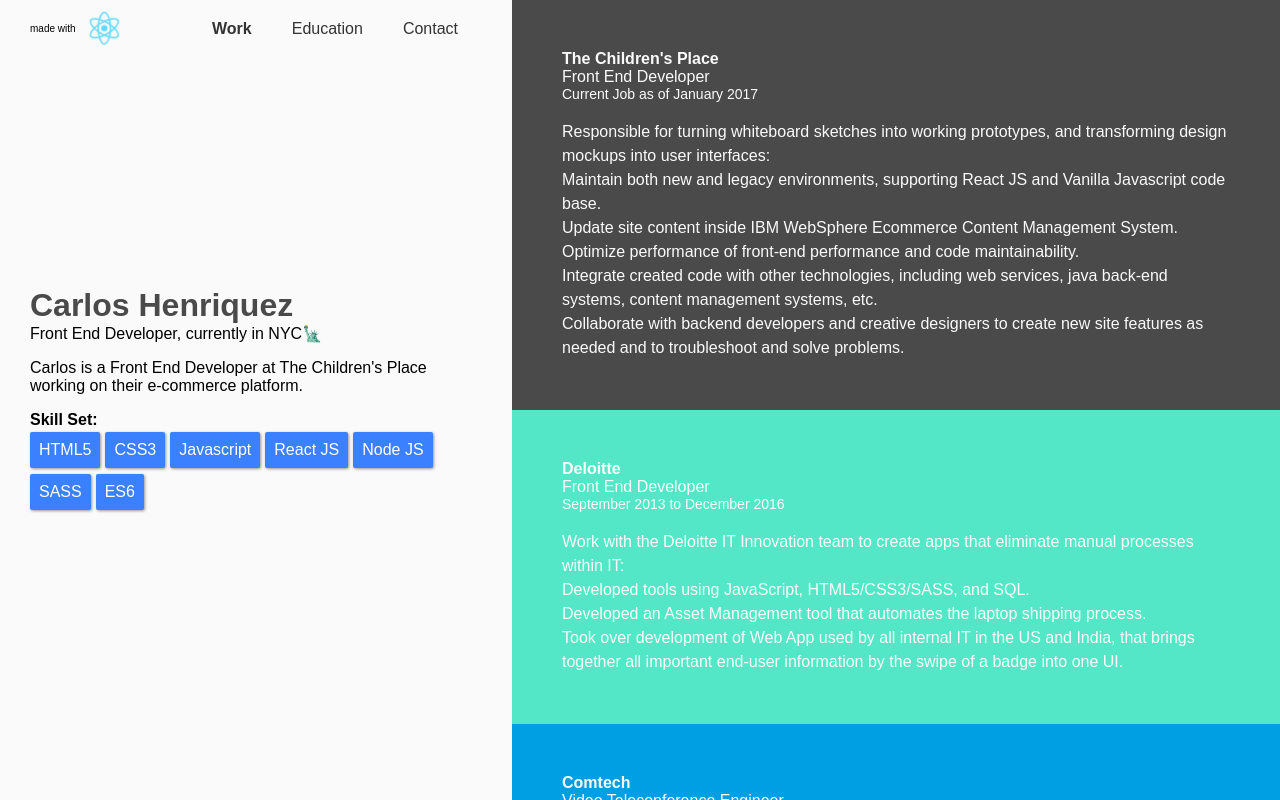
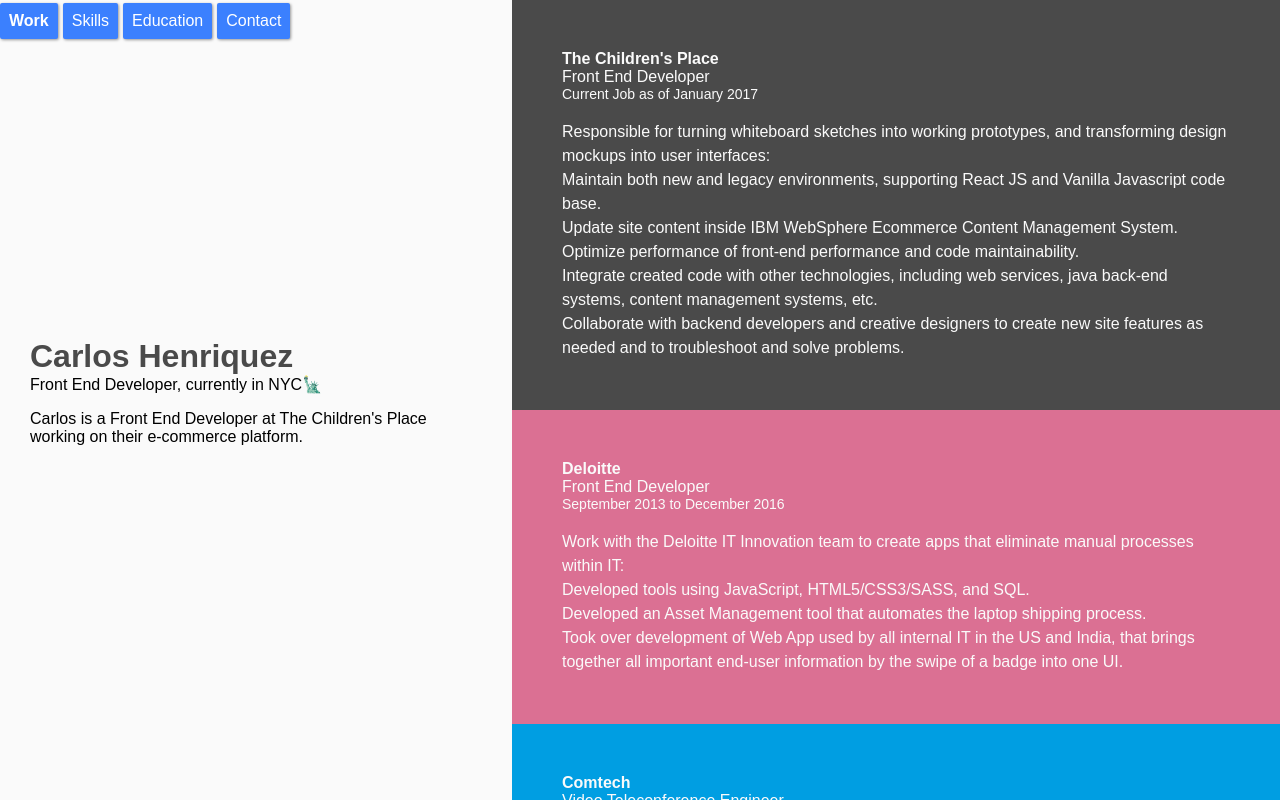
Before and after one commit to carloschulo/react-resume, a React (Create React App) app: page / in a window 1280 px wide. Built offline with nearby package versions, Linux system fonts and the light colour scheme; a web font is replaced by a local one.

Commit message:
fixed routing and added styles

```diff
--- a/package.json
+++ b/package.json
@@ -4,6 +4,7 @@
   "private": true,
   "dependencies": {
     "react": "^15.5.4",
+    "react-addons-css-transition-group": "^15.5.2",
     "react-dom": "^15.5.4",
     "react-router": "4.0.0-alpha.4",
     "react-router-dom": "^4.1.1"
--- a/src/App.css
+++ b/src/App.css
@@ -21,19 +21,14 @@
 
 .App__pages{
   position: absolute;
-  left: 15%;
+  left: 0;
   top: 0;
   list-style: none;
   display: flex;
 }
 
-.App__pages li {
-  padding: 20px;
-}
-
 .App__pages a {
   text-decoration: none;
-  color: #333;
 }
 
 .made-with-react {
@@ -43,10 +38,12 @@
   font-size: 10px;
   position: absolute;
   top: 1%;
+  display: none;
 }
 
 .Header-Container,
-.Card-Container {
+.Card-Container,
+.Modal-Container {
   display: flex;
   justify-content: center;
   align-items: center;
@@ -60,7 +57,7 @@
   position: relative;
 }
 
-.Card-Container {
+.Card-Container, .Modal-Container {
   width: 60%;
 }
 
@@ -70,7 +67,7 @@
   flex-direction: column;
 }
 
-.Header-Container .Header-name {
+.Header-name {
   font-weight: 900;
   color: #4a4a4a;
 }
@@ -83,19 +80,24 @@
   font-weight: 200;
 }
 
-.Header-Container .Skills-list {
+.Skills-list {
   display: flex;
   flex-flow: row wrap;
   list-style: none;
 }
 
-.Header-Container .Skills-list .Skills-chips {
+.chips {
   margin: 3px 5px 3px 0;
-  background: #3b80fe;
   color: white;
   padding: 9px;
   box-shadow: 1px 1px 3px rgba(0, 0, 0, 0.4);
   border-radius: 2px;
+}
+.chips.blue {
+  background: #3b80fe;
+}
+.chips.teal {
+  background: #54E7C7;
 }
 
 .Card-content {
@@ -137,7 +139,8 @@
     overflow: auto;
   }
   .Header-Container,
-  .Card-Container {
+  .Card-Container,
+  .Modal-Container {
     height: 100vh;
   }
   .Card-content {
@@ -173,3 +176,23 @@
     padding: 9px;
   }
 }
+
+/*Animate below*/
+
+.slide-enter {
+   opacity: 0.01;
+}
+
+.slide-enter.slide-enter-active {
+  opacity: 1;
+  transition: opacity 5000ms ease-in;
+}
+
+.slide-leave {
+  opacity: 1;
+}
+
+.slide-leave.slide-leave-active {
+  opacity: 0.01;
+  transition: opacity 3000ms ease-in;
+}
--- a/src/App.js
+++ b/src/App.js
@@ -2,6 +2,7 @@
 import { BrowserRouter as Router, Route, NavLink } from 'react-router-dom';
 import './App.css';
 import Header from './components/Header';
+import SkillList from './components/SkillList'
 import Card from './components/Card';
 import School from './components/School';
 import Contact from './components/Contact';
@@ -14,23 +15,26 @@
         <div className="App">
           <Header resumeObj={resume} className="Left"/>
 
-            <Route exact path={'/'} render={({ match }) => <Card resumeObj={resume} />}/>
-            <Route exact path={'/🎒'} render={({ match }) => <School education={resume.education[0]} />}/>
-            <Route exact path={'/📧'} render={({ match }) => <Contact info={resume.basics} />}/>
+          <Route exact path={'/'} render={({ match }) => <Card resumeObj={resume} />}/>
+          <Route exact path={'/💻'} render={({ match }) => <SkillList resumeObj={resume} />}/>
+          <Route exact path={'/🎒'} render={({ match }) => <School education={resume.education[0]} />}/>
+          <Route exact path={'/📧'} render={({ match }) => <Contact info={resume.basics} />}/>
 
-{/*          <Card resumeObj={resume} />
-*/}
-            <ul className="App__pages">
-              <li>
-                <NavLink exact to={'/'} activeStyle={{fontWeight: 'bold',color: '#333'}}>Work</NavLink>
-              </li>
-              <li>
-                <NavLink exact to={'/🎒'} activeStyle={{fontWeight: 'bold',color: 'red'}}>Education</NavLink>
-              </li>
-              <li>
-                <NavLink exact to={'/📧'} activeStyle={{fontWeight: 'bold',color: 'red'}}>Contact</NavLink>
-              </li>
-            </ul>
+        {/*Nav Menu*/}
+          <ul className="App__pages">
+            <NavLink exact to={'/'} activeStyle={{fontWeight: 'bold'}} style={{color: 'white'}}>
+              <li className="chips blue">Work</li>
+            </NavLink>
+            <NavLink exact to={'/💻'} activeStyle={{fontWeight: 'bold'}} style={{color: 'white'}}>
+              <li className="chips blue">Skills</li>
+            </NavLink>
+            <NavLink exact to={'/🎒'} activeStyle={{fontWeight: 'bold'}} style={{color: 'white'}}>
+              <li className="chips blue">Education</li>
+            </NavLink>
+            <NavLink exact to={'/📧'} activeStyle={{fontWeight: 'bold'}} style={{color: 'white'}}>
+              <li className="chips blue">Contact</li>
+            </NavLink>
+          </ul>
 
         </div>
       </Router>
--- a/src/components/Card.js
+++ b/src/components/Card.js
@@ -4,7 +4,7 @@
 class Card extends Component {
   render() {
     const { work } = this.props.resumeObj;
-    const bgColors = ['#4A4A4A', '#54E7C7', '#009EE2', '#ffab91'];
+    const bgColors = ['#4A4A4A', '#DB7093', '#009EE2', '#ffab91'];//#54E7C7
 
     return (
       <div className="Card-Container">
--- a/src/components/Contact.js
+++ b/src/components/Contact.js
@@ -1,13 +1,26 @@
 import React from 'react';
+import CSSTransitionGroup from 'react-addons-css-transition-group';
 
 const Contact = (props) => {
   const { email, location, profiles, website } = props.info;
-  console.log(props.info);
+  // console.log(props.info);
+  //style={{opacity: '1',transform: 'translateX(0px) translateY(0px) translateZ(0px)',transition: 'opacity 500ms, transform 500ms'}}
+  const layout = {display: 'flex', flexDirection: 'column', alignItems: 'flex-start'}
   return (
-      <div>
-        <h1>Contact</h1>
-        <a href="mailto:carlos@carlosrh.com?subject=Resume%20Inquiry" style={{transition: "all 0.2s ease 0s, opacity 500ms, transform 500ms", opacity: "1", transform: "translateX(0px) translateY(0px) translateZ(0px)"}}>Say Hola! Carlos@carlosrh.com</a>
+      <div className="Modal-Container" style={{background: '#fafafa'}}>
 
+        <CSSTransitionGroup
+          style={layout}
+          component="div"
+          transitionName="slide"
+          transitionEnterTimeout={5000}
+          transitionLeaveTimeout={3000}
+        >
+          <h1 className="Header-name" >Contact:</h1>
+          <a href="mailto:carlos@carlosrh.com?subject=Resume%20Inquiry" style={{color: '#4a4a4a',textDecoration: 'none'}}>Carlos@carlosrh.com</a>
+          <a href="https://carlosrh.com" style={{color: '#4a4a4a',textDecoration: 'none'}} target="_blank">{website}</a>
+
+        </CSSTransitionGroup>
       </div>
     )
 }
--- a/src/components/Header.js
+++ b/src/components/Header.js
@@ -1,11 +1,10 @@
 import React, { Component } from 'react';
-import Skills from './Skills';
+// import Skills from './Skills';
 import logo from '../logo.svg';
 
 class Header extends Component {
   render() {
     const { basics, skills } = this.props.resumeObj;
-
 
     return (
       <div className="Header-Container">
@@ -14,18 +13,17 @@
             made with
             <img src={logo} className="App-logo" alt="Made With React Logo"/>
           </div>
-
           <h1 className="Header-name">{basics.name}</h1>
           <h4 className="Header-label">{basics.label}, currently in {basics.location.city}🗽</h4>
         {/*<img className="Header-image" src={basics.picture} alt="This is me!"/>*/}
         <p className="Header-desc">{basics.summary}</p>
-        <h4>Skill Set:</h4>
+        {/*<h4>Skill Set:</h4>
         <ul className="Skills-list">
           {
             skills.keywords
               .map((key, index) => <Skills key={key} details={skills.keywords[index]}/>)
           }
-        </ul>
+        </ul>*/}
         </div>
       </div>
     );
--- a/src/components/School.js
+++ b/src/components/School.js
@@ -1,19 +1,19 @@
 import React from 'react';
 
-const School = (props) => {
-  const { area, endDate, institution } = props.education;
-  console.log(institution);
-  // console.log(props.education)
+  const School = (props) => {
+  const { area, endDate, institution, studyType } = props.education;
+//   style={{transition: "all 0.2s ease 0s, opacity 500ms, transform 500ms", opacity: "1", transform: "translateX(0px) translateY(0px) translateZ(0px)"}}
   return (
-      <div>
-        <h1>School</h1>
+      <div className="Modal-Container" style={{background: '#fafafa'} }>
 
+          <div style={{color: '#4a4a4a',display: 'flex', flexDirection: 'column', alignItems: 'flex-start'}}>
+          <h1 className="Header-name">School:</h1>
+            <h3>{institution}</h3>
+            <h4>{studyType} in {area}</h4>
+            <h4>Graduated {endDate}</h4>
+          </div>
       </div>
     )
 }
 
-// School.propTypes = {
-//   tagline: React.PropTypes.string.isRequired
-// }
-
 export default School;
--- /dev/null
+++ b/src/components/SkillList.js
@@ -0,0 +1,25 @@
+import React, { Component } from 'react';
+import Skills from './Skills';
+
+
+class SkillList extends Component {
+  render() {
+    const { basics, skills } = this.props.resumeObj;
+
+    return (
+      <div className="Modal-Container" style={{background:'#fafafa', padding: '0 40px', display: 'flex', alignItems: 'flex-start'}}>
+
+        <h1 className="Header-name">Skill Set:</h1>
+        <ul className="Skills-list">
+          {
+            skills.keywords
+              .map((key, index) => <Skills key={key} details={skills.keywords[index]}/>)
+          }
+        </ul>
+
+      </div>
+    );
+  }
+}
+
+export default SkillList;
--- a/src/components/Skills.js
+++ b/src/components/Skills.js
@@ -4,7 +4,7 @@
   render() {
     // console.log(this.props.details)
     return (
-      <li className="Skills-chips">
+      <li className="chips blue">
         {this.props.details}
       </li>
     );
--- a/src/resume.json
+++ b/src/resume.json
@@ -88,10 +88,10 @@
   }],
   "education": [{
     "institution": "University of Maryland",
-    "area": "Business",
-    "studyType": "Bachelor",
-    "startDate": "2003-09-01",
-    "endDate": "2009-05-01",
+    "area": "Commercial Spanish",
+    "studyType": "Bachelors",
+    "startDate": "2003",
+    "endDate": "2009",
     "gpa": "3.0",
     "courses": [
       "Java - Basic SQL"
@@ -117,10 +117,18 @@
       "HTML5",
       "CSS3",
       "Javascript",
+      "ES6",
       "React JS",
+      "React Router",
       "Node JS",
       "SASS",
-      "ES6"
+      "SCSS",
+      "jQuery",
+      "MySQL",
+      "Mongo DB",
+      "Git",
+      "Firebase"
+
     ]
   },
   "languages": [{
```
Also changed, not shown: firebase.json (added), 2 other files (tests, documents, lock files or other folders).
